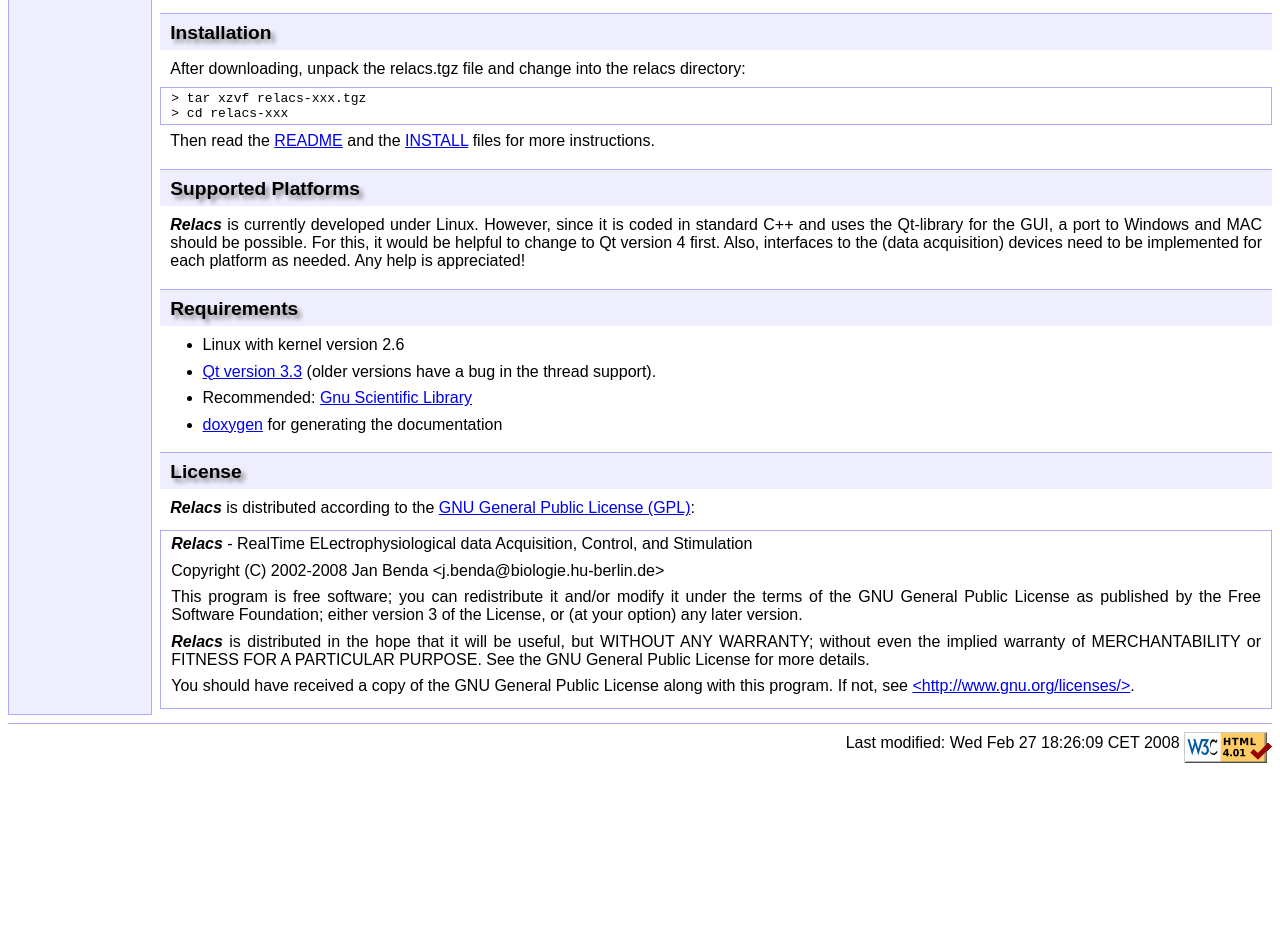
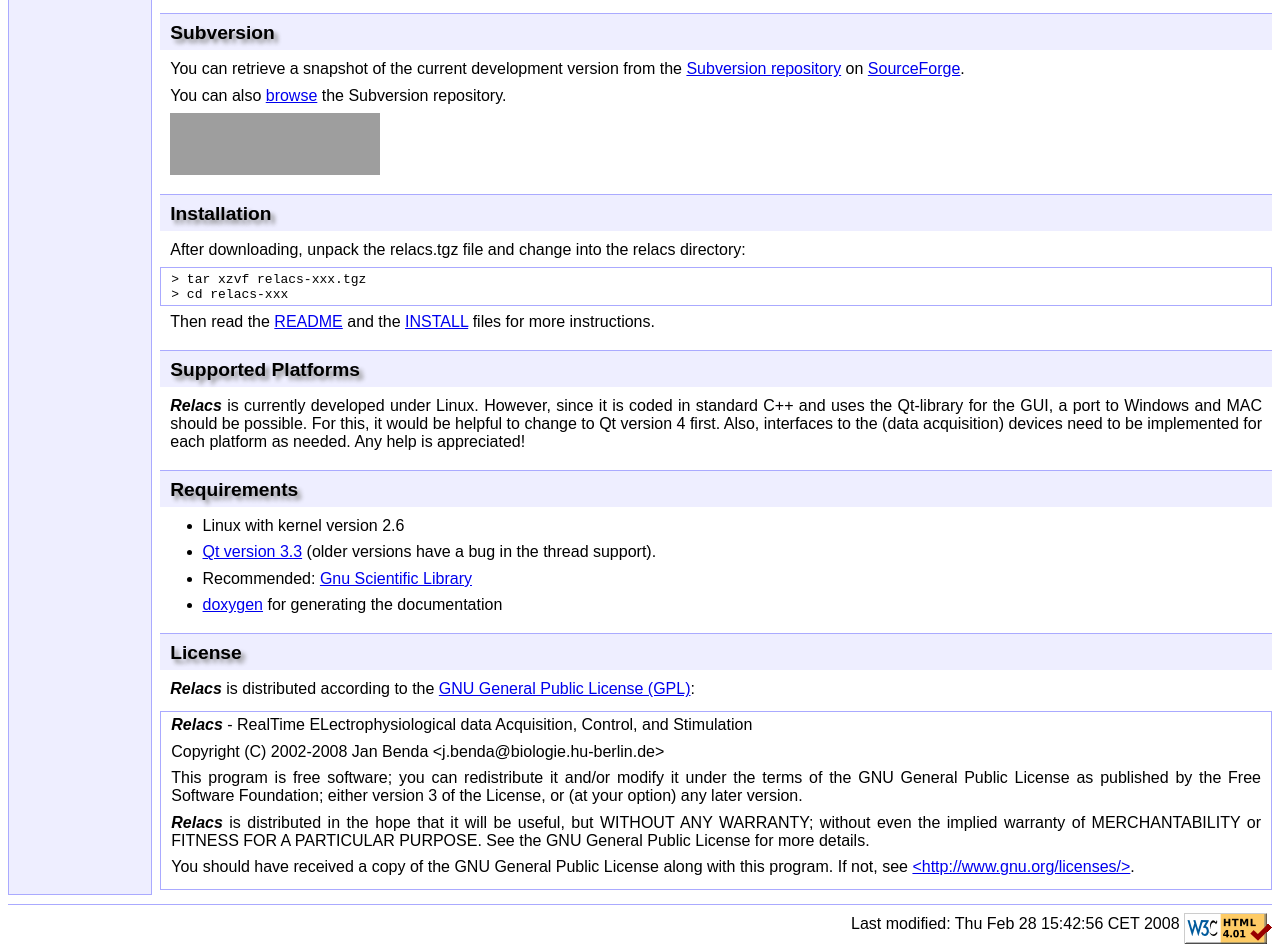
Before and after one commit to relacs/relacs, a plain HTML site: page doc/web/download/index.html in a window 1280 px wide. Shown: the part 636-1583 px from the top of the page. Before the commit the page ends 1407 px from the top, so only its background shows below. Drawn offline with Linux system fonts and the light colour scheme; grey boxes are pictures that could not be loaded.

Commit message:
Added link to Subversion repository to download page
git-svn-id: https://svn.code.sf.net/p/relacs/code/trunk@15 1550813e-0d35-0410-aec7-fc86b090456a

```diff
--- a/doc/web/download/index.html
+++ b/doc/web/download/index.html
@@ -29,6 +29,7 @@
 	<li>Download
 	  <ul>
             <li><a href="https://sourceforge.net/projects/relacs/">Download</a></li>
+	    <li><a href="#svn">Subversion</a></li>
 	    <li><a href="#installation">Installation</a></li>
 	    <li><a href="#platforms">Platforms</a></li>
 	    <li><a href="#requirements">Requirements</a></li>
@@ -76,6 +77,26 @@
     <p>
       Get it from the
       <a href="https://sourceforge.net/projects/relacs/">DOWNLOAD</a> page.
+    </p>
+    <p>
+      <a href="http://sourceforge.net">
+      <img src="http://sflogo.sourceforge.net/sflogo.php?group_id=199846&amp;type=5" width="210" height="62" border="0" alt="SourceForge.net Logo">
+      </a>
+    </p>
+
+
+    <a name="svn"></a>
+    <h3>Subversion</h3>
+    <p>
+      You can retrieve a snapshot of the current development version
+      from the
+      <a href="http://sourceforge.net/svn/?group_id=199846">Subversion repository</a> on
+      <a href="http://www.sourceforge.net"> SourceForge</a>.
+    </p>
+    <p>
+      You can also
+      <a href="http://relacs.svn.sourceforge.net/viewvc/relacs/">browse</a>
+      the Subversion repository.
     </p>
     <p>
       <a href="http://sourceforge.net">
@@ -168,7 +189,7 @@
 <div class="trailer">
 <!-- Created: Fri Feb  8 10:30:52 CET 2008 -->
 <!-- hhmts start -->
-Last modified: Wed Feb 27 18:26:09 CET 2008
+Last modified: Thu Feb 28 15:42:56 CET 2008
 <!-- hhmts end -->
     <a href="http://validator.w3.org/check?uri=referer"><img src="../valid-html401.png" alt="Valid HTML 4.01 Transitional" height="31" width="88" align="middle"></a>
 </div>
```
